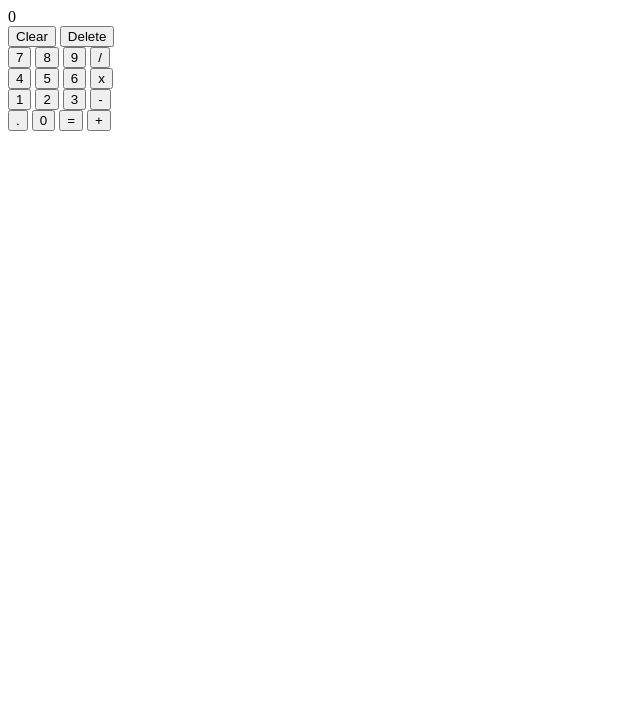
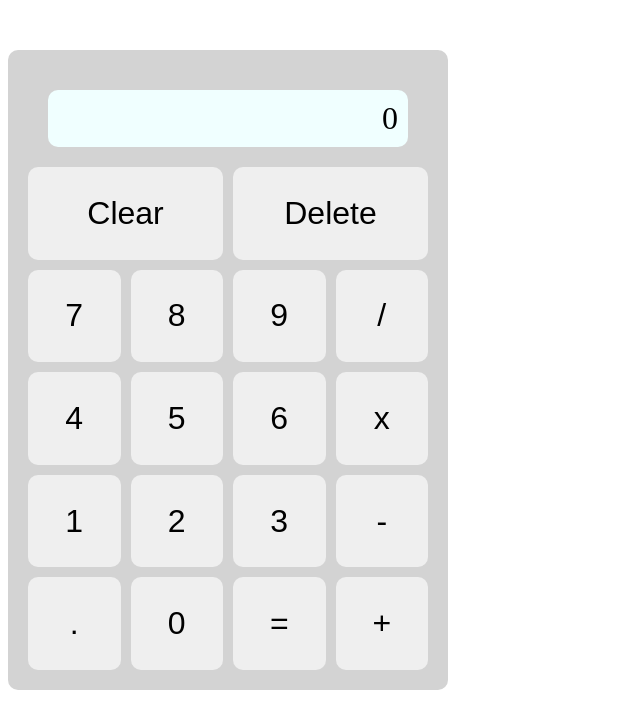
Before and after one commit to alxbaker/calculator, a plain HTML site: page index.html in a window 1280 px wide. Shown: the whole page, without its empty margins (0-640 px from the left). Drawn offline with Linux system fonts and the light colour scheme.

Commit message:
Style calculator

```diff
--- a/index.html
+++ b/index.html
@@ -9,37 +9,39 @@
     <title>Document</title>
 </head>
 <body>
-    <div>
-        <div>0</div>
-    </div>
-    <div>
-        <div>
-            <button>Clear</button>
-            <button>Delete</button>
+    <div class="calculator">
+        <div class="screen">
+            <div>0</div>
         </div>
-        <div>
-            <button>7</button>
-            <button>8</button>
-            <button>9</button>
-            <button>/</button>
-        </div>
-        <div>
-            <button>4</button>
-            <button>5</button>
-            <button>6</button>
-            <button>x</button>
-        </div>
-        <div>
-            <button>1</button>
-            <button>2</button>
-            <button>3</button>
-            <button>-</button>
-        </div>
-        <div>
-            <button>.</button>
-            <button>0</button>
-            <button>=</button>
-            <button>+</button>
+        <div class="btn-grid">
+            <div class="btn-row">
+                <button class="btn">Clear</button>
+                <button class="btn">Delete</button>
+            </div>
+            <div class="btn-row">
+                <button class="btn">7</button>
+                <button class="btn">8</button>
+                <button class="btn">9</button>
+                <button class="btn">/</button>
+            </div>
+            <div class="btn-row">
+                <button class="btn">4</button>
+                <button class="btn">5</button>
+                <button class="btn">6</button>
+                <button class="btn">x</button>
+            </div>
+            <div class="btn-row">
+                <button class="btn">1</button>
+                <button class="btn">2</button>
+                <button class="btn">3</button>
+                <button class="btn">-</button>
+            </div>
+            <div class="btn-row">
+                <button class="btn">.</button>
+                <button class="btn">0</button>
+                <button class="btn">=</button>
+                <button class="btn">+</button>
+            </div>
         </div>
     </div>
 </body>
--- a/styles.css
+++ b/styles.css
@@ -0,0 +1,45 @@
+.body{
+    display: flex;
+    align-items: center;
+}
+
+.calculator {
+    background-color: lightgrey;
+    width: 400px;
+    height: 600px;
+    padding: 20px;
+    margin-top: 50px;
+    border-radius: 10px;
+    display: flex;
+    flex-direction: column;
+}
+
+.screen {
+    border-radius: 10px;
+    padding: 10px;
+    margin: 20px;
+    text-align: right;
+    font-size: xx-large;
+    background-color: azure;
+}
+
+.btn-grid {
+    display: flex;
+    flex-direction: column;
+    gap: 10px;
+    flex: 1;
+}
+
+.btn-row {
+    display: flex;
+    flex-direction: row;
+    gap: 10px;
+    flex: 1;
+}
+
+.btn {
+    border: none;
+    flex: 1;
+    border-radius: 10px;
+    font-size: xx-large;
+}
```
